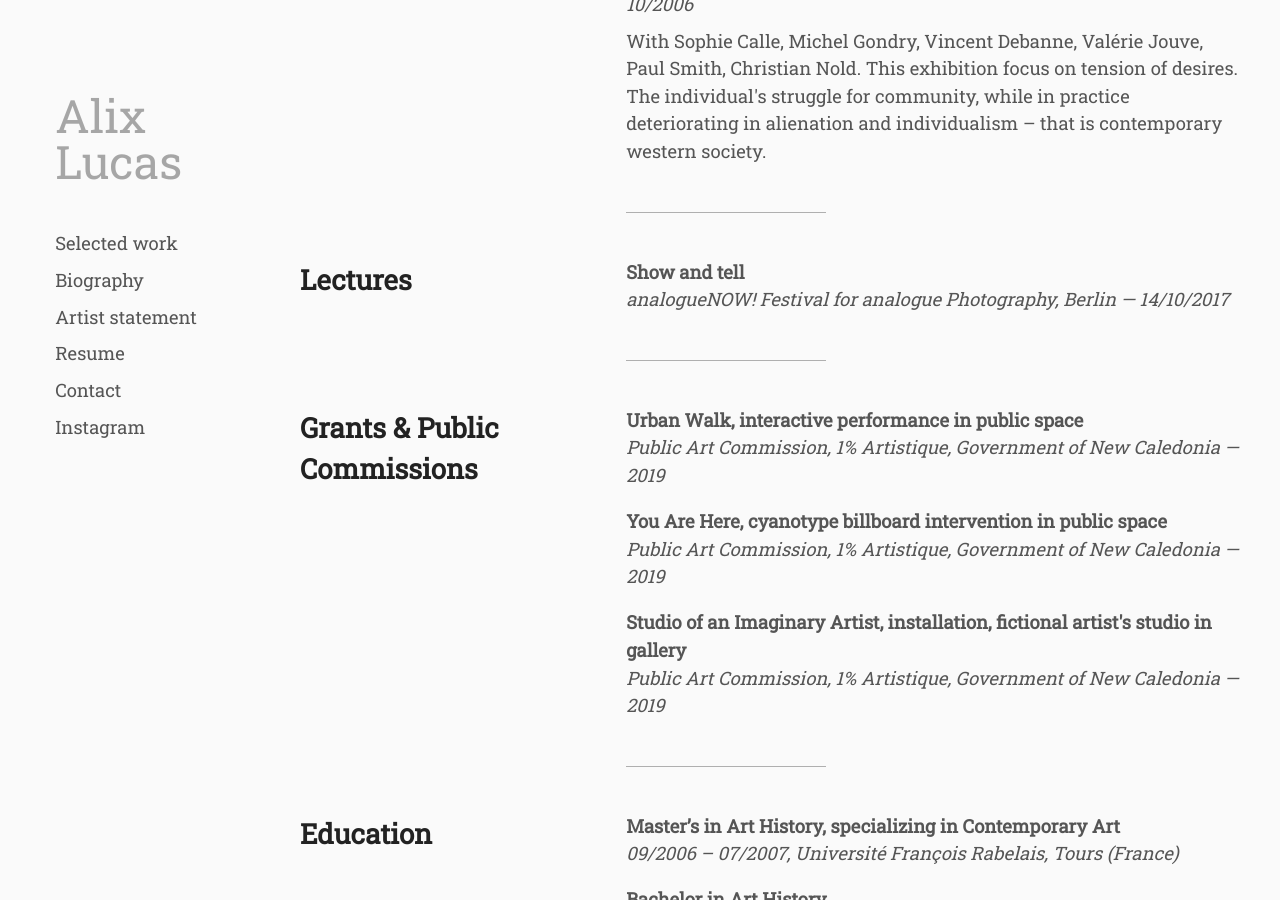
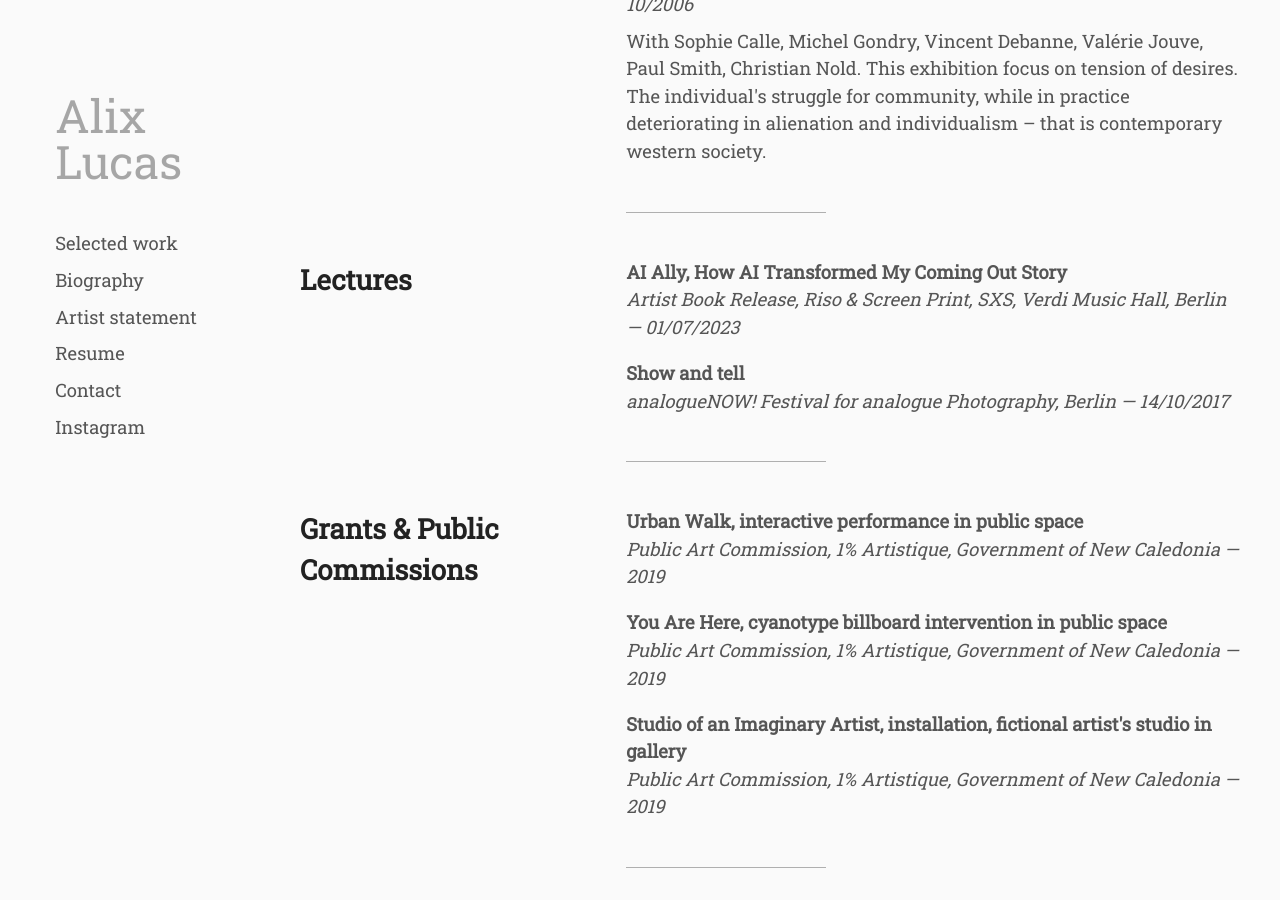
Before and after one commit to whyalix/alixlucas, a Jekyll site: the page built from pages/en/resume.html, in a window 1280 px wide and 900 px high, scrolled down 5442 px. Built offline with Jekyll 4.4.1, drawn with Linux system fonts in a browser that asks for light colours.

Commit message:
Update lectures.yml

```diff
--- a/_data/en/lectures.yml
+++ b/_data/en/lectures.yml
@@ -1,3 +1,6 @@
+- primary: "AI Ally, How AI Transformed My Coming Out Story"
+  secondary: Artist Book Release, Riso & Screen Print, SXS, Verdi Music Hall, Berlin — 01/07/2023
+
 - primary: Show and tell
   secondary: analogueNOW! Festival for analogue Photography, Berlin — 14/10/2017
 
```
